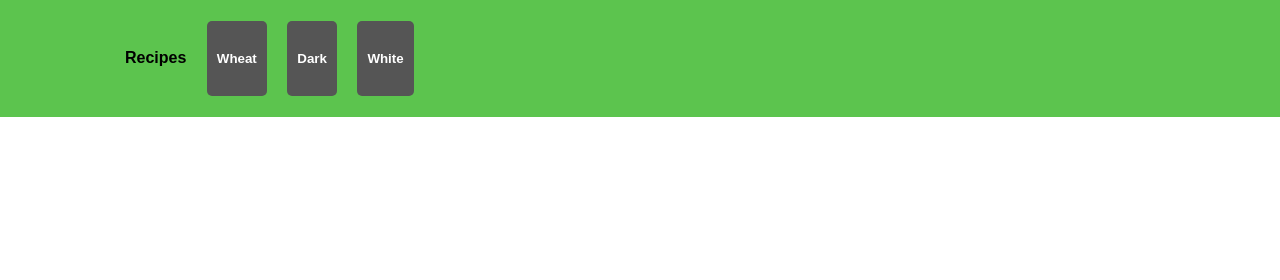
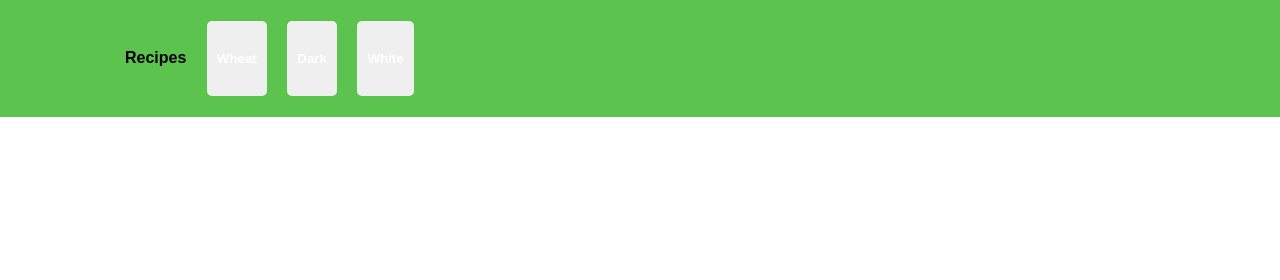
Before and after one commit to joaomarcos17/blog, a plain HTML site: page index.html in a window 1280 px wide. Shown: the top 280 px of the page. Drawn offline with Linux system fonts and the light colour scheme.

Commit message:
Update index.css

```diff
--- a/index.css
+++ b/index.css
@@ -37,7 +37,7 @@ h1{
 button{
     border: none;
     padding: 30px 10px;
-    background-color: #555;
+    background-color: skyeblue;
     border-radius: 5px;
 
 }
```
